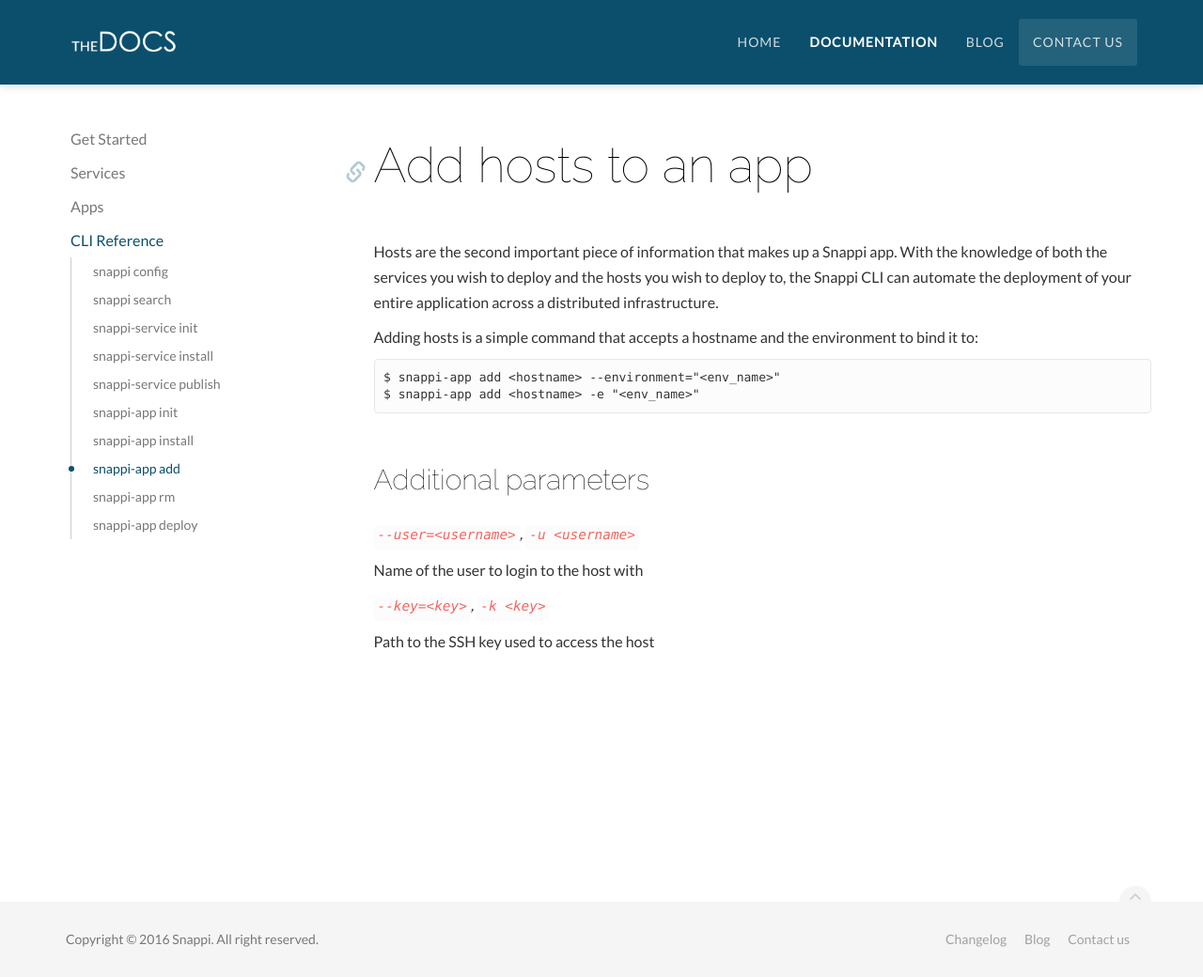
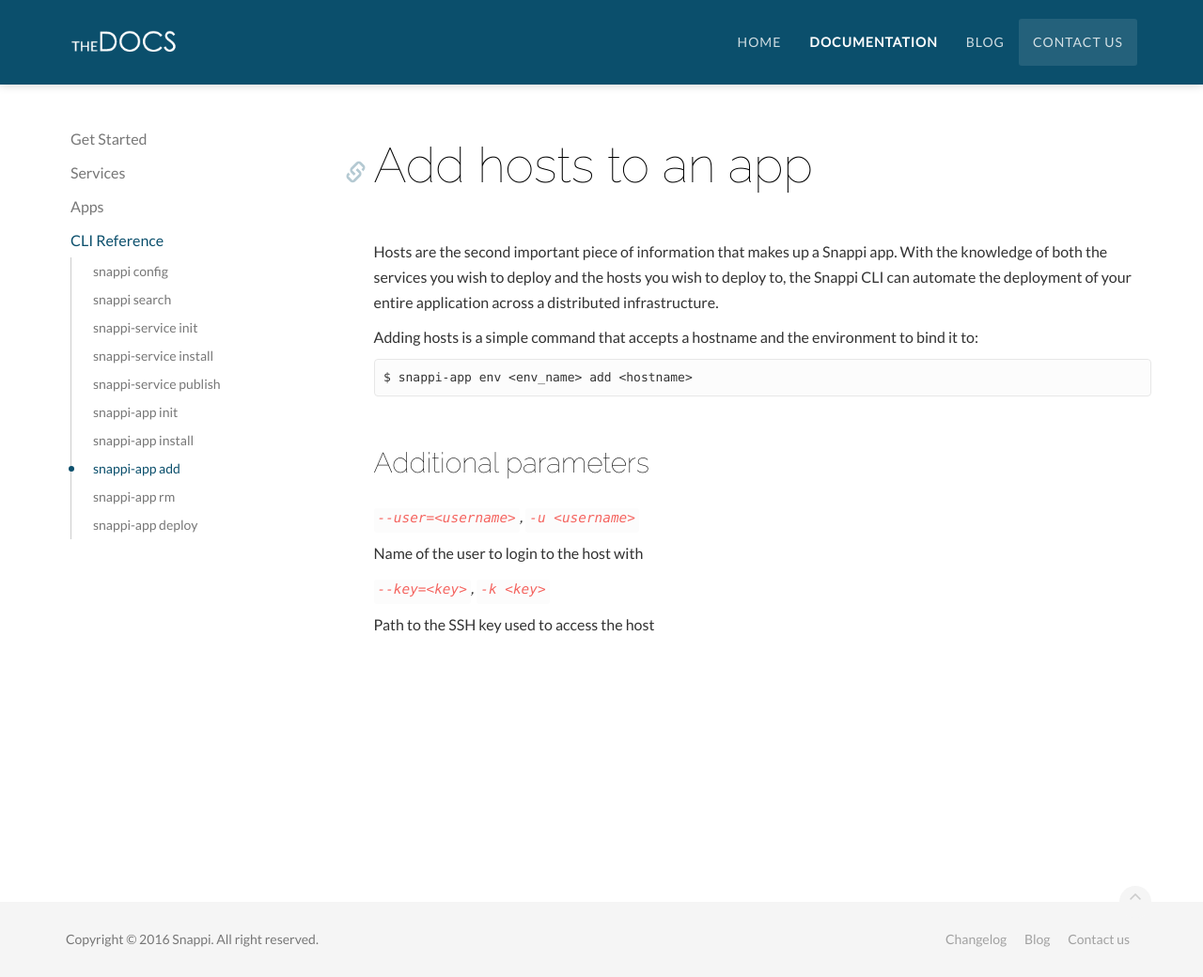
Before and after one commit to snappi/snappi.github.io, a Jekyll site: the page built from _docs/cli/08_snappi-app_add.md, in a window 1280 px wide and 1040 px high. Shown: the whole window at 94% size. Built offline with Jekyll 4.4.1, drawn with Linux system fonts in a browser that asks for light colours; comment, search, counter and statistics services are not loaded.

Commit message:
Modified environment commands to match docs

````diff
--- a/_docs/cli/08_snappi-app_add.md
+++ b/_docs/cli/08_snappi-app_add.md
@@ -14,8 +14,7 @@ your entire application across a distributed infrastructure.
 Adding hosts is a simple command that accepts a hostname and the environment to bind it to:
 
 ```sh
-$ snappi-app add <hostname> --environment="<env_name>"
-$ snappi-app add <hostname> -e "<env_name>"
+$ snappi-app env <env_name> add <hostname>
 ```
 
 ### Additional parameters
````
